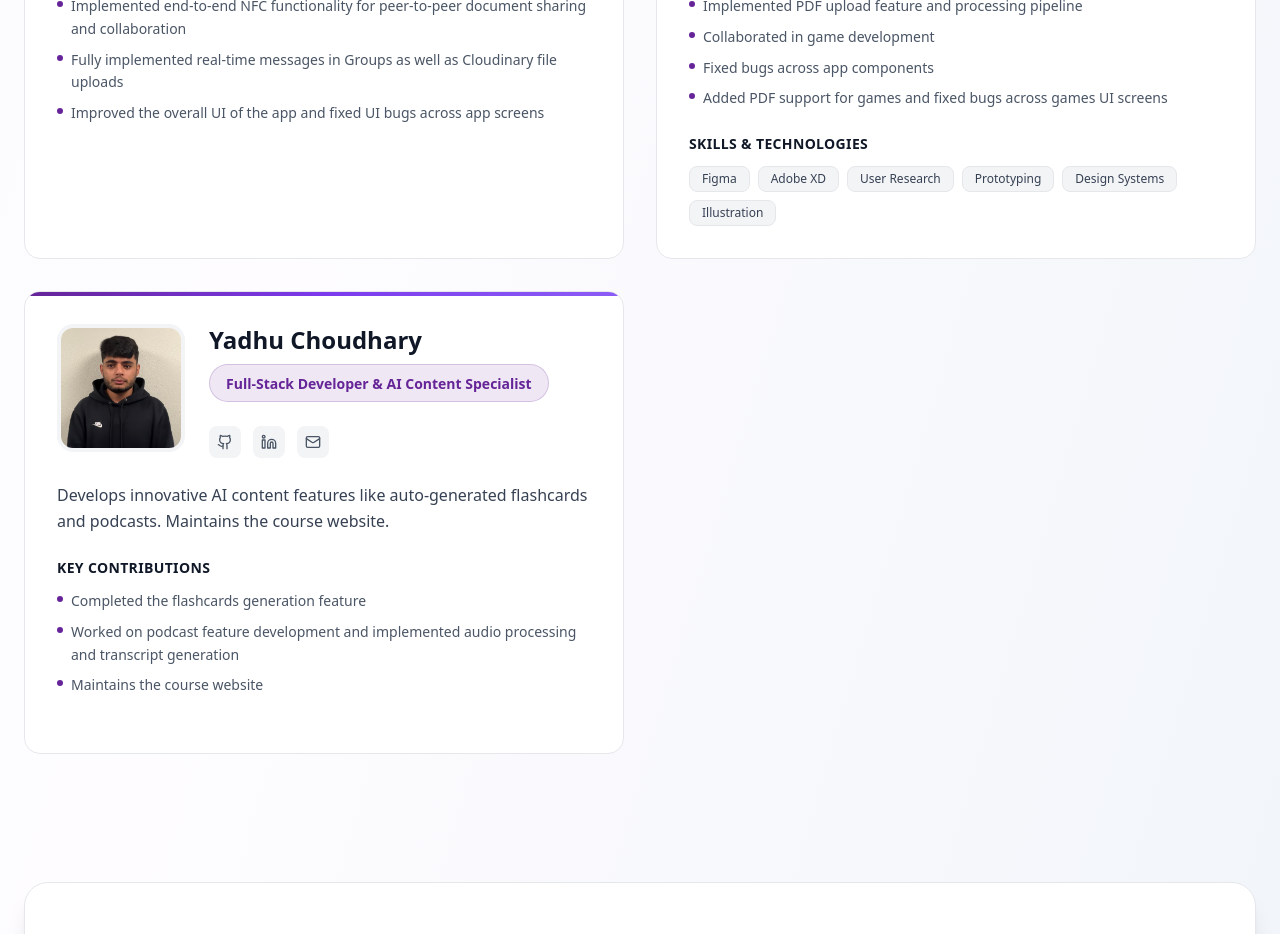
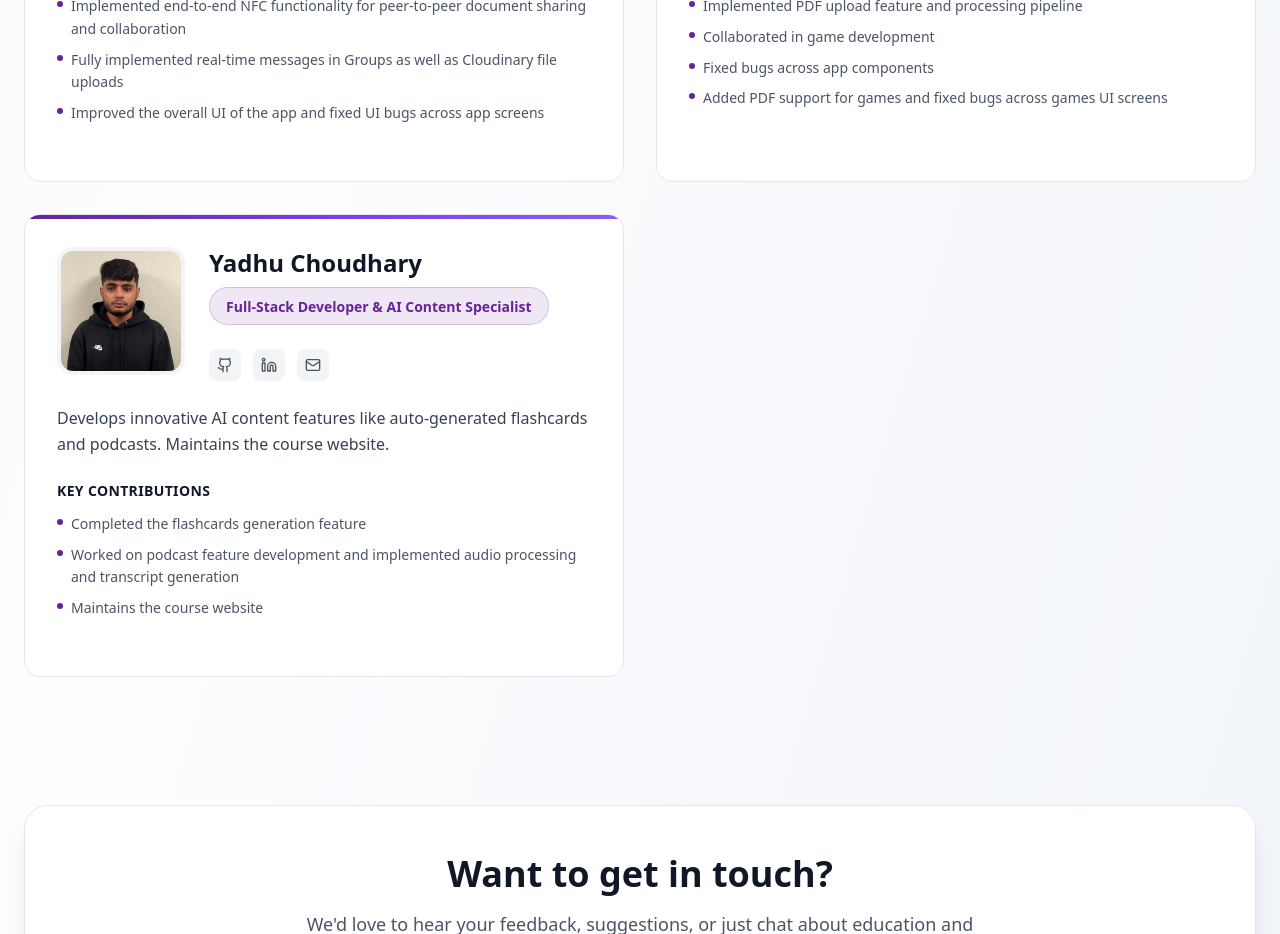
Before and after one commit to manavbansal1/StudySage-Website, a Next.js app: page /team in a window 1280 px wide. Shown: the part 3220-4154 px from the top of the page. Built offline with nearby package versions, Linux system fonts and the light colour scheme.

Commit message:
Updated the code to be consisent

```diff
--- a/app/team/page.tsx
+++ b/app/team/page.tsx
@@ -74,7 +74,6 @@ const teamMembers = [
       'Fixed bugs across app components',
       'Added PDF support for games and fixed bugs across games UI screens'
     ],
-    skills: ['Figma', 'Adobe XD', 'User Research', 'Prototyping', 'Design Systems', 'Illustration'],
     social: {
       github: 'https://github.com/kab1rs1dhu',
       linkedin: '',
```
